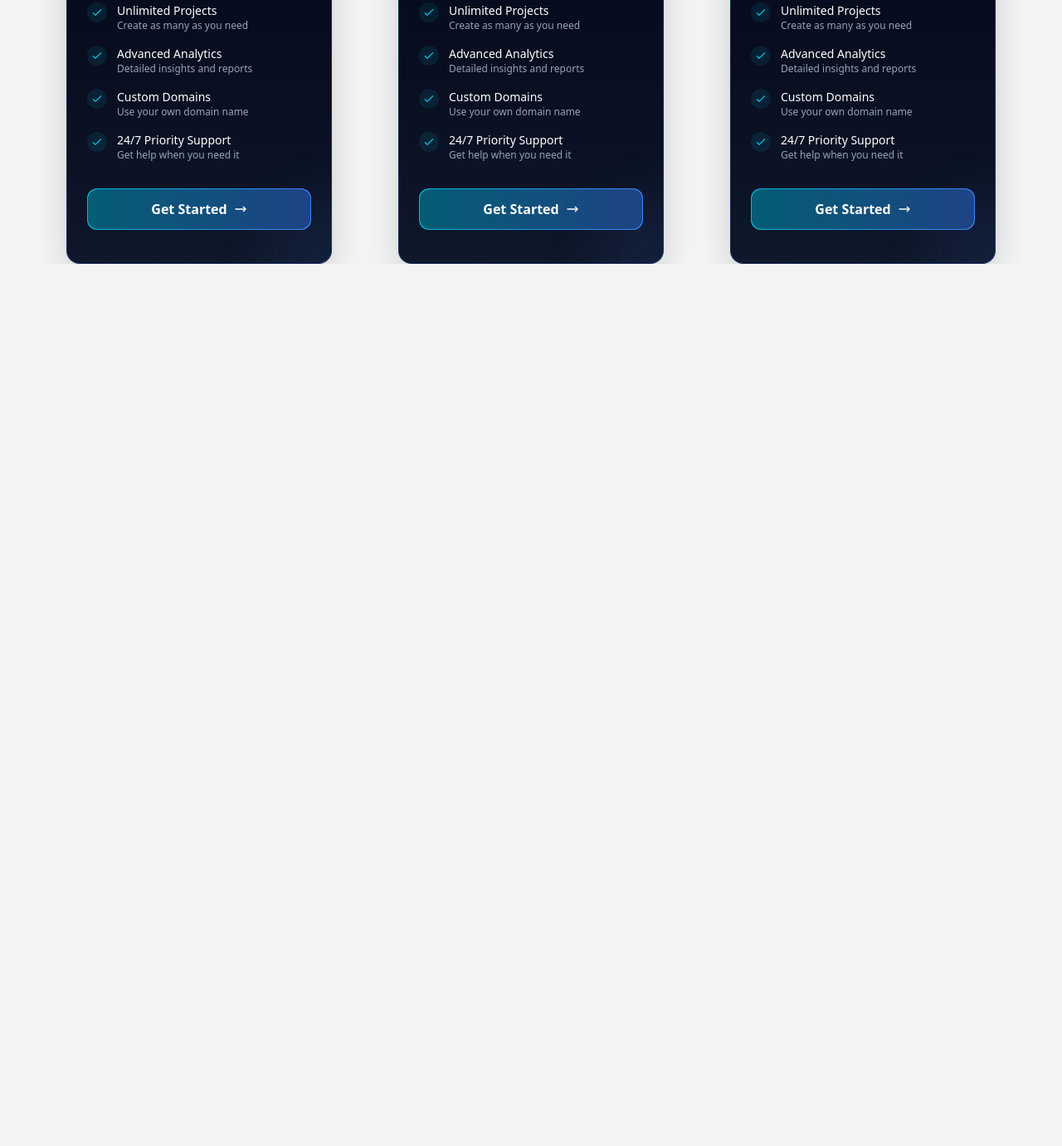
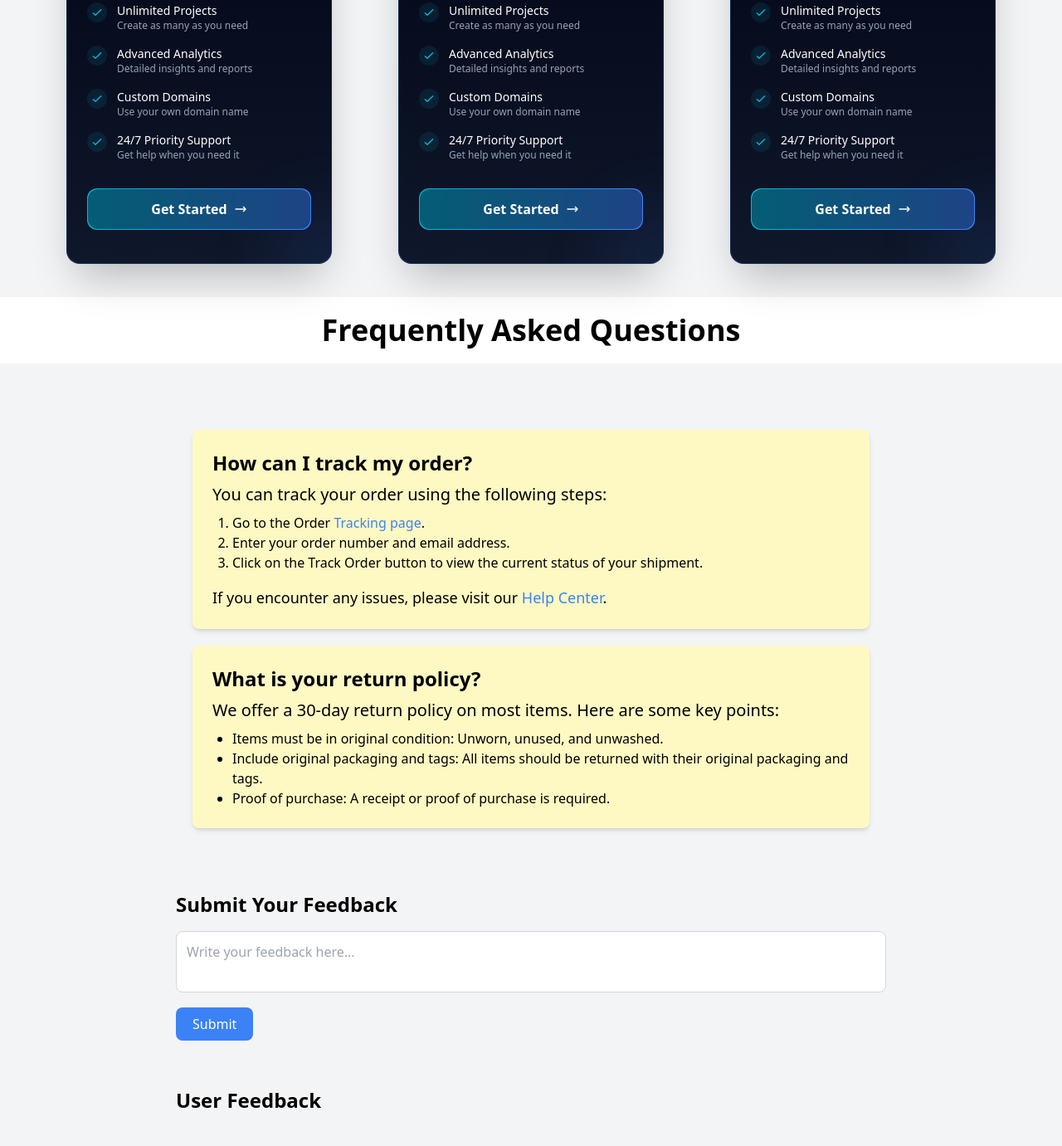
Before and after one commit to 5656ANUJ/alumniportal56, a website: page index.html in a window 1280 px wide. Shown: the part 3526-4907 px from the top of the page at 83% size. Before the commit the page ends 3844 px from the top, so only its background shows below. Drawn offline with nearby package versions, Linux system fonts and the light colour scheme.

Commit message:
feedback form

```diff
--- a/index.html
+++ b/index.html
@@ -557,6 +557,45 @@
         </div>
       </div>
     </div>
+    <div class="text-center bg-white my-10 p-5">
+      <h1 class="text-4xl font-semibold">Frequently Asked Questions</h1>
+  </div>
+
+  <div class="m-4 p-5 bg-gray-100 max-w-4xl mx-auto">
+      <div class="bg-yellow-100 m-5 p-6 rounded-lg shadow-md">
+          <h2 class="text-2xl font-semibold">How can I track my order?</h2>
+          <h3 class="text-xl mt-2">You can track your order using the following steps:</h3>
+          <ol class="list-decimal ml-6 mt-2">
+              <li>Go to the Order <a href="#" class="text-blue-500">Tracking page</a>.</li>
+              <li>Enter your order number and email address.</li>
+              <li>Click on the Track Order button to view the current status of your shipment.</li>
+          </ol>
+          <h4 class="text-lg mt-4">
+              If you encounter any issues, please visit our <a href="#" class="text-blue-500">Help Center</a>.
+          </h4>
+      </div>
+
+      <div class="bg-yellow-100 m-5 p-6 rounded-lg shadow-md">
+          <h2 class="text-2xl font-semibold">What is your return policy?</h2>
+          <h3 class="text-xl mt-2">We offer a 30-day return policy on most items. Here are some key points:</h3>
+          <ul class="list-disc ml-6 mt-2">
+              <li>Items must be in original condition: Unworn, unused, and unwashed.</li>
+              <li>Include original packaging and tags: All items should be returned with their original packaging and tags.</li>
+              <li>Proof of purchase: A receipt or proof of purchase is required.</li>
+          </ul>
+      </div>
+  </div>
+
+  <div class="m-4 p-5 bg-gray-100 max-w-4xl mx-auto">
+      <h2 class="text-2xl font-semibold mb-4">Submit Your Feedback</h2>
+      <textarea id="feedbackInput" class="w-full p-3 border border-gray-300 rounded-lg resize-none" placeholder="Write your feedback here..."></textarea>
+      <button onclick="submitFeedback()" class="mt-3 px-5 py-2 bg-blue-500 text-white rounded-lg w-full sm:w-auto">Submit</button>
+  </div>
+
+  <div class="m-4 p-5 bg-gray-100 max-w-4xl mx-auto">
+      <h2 class="text-2xl font-semibold mb-4">User Feedback</h2>
+      <div id="feedbackSection" class="space-y-4"></div>
+  </div>
 
   </main>
   <script>
@@ -591,6 +630,18 @@
     document.getElementById("prevBtn").addEventListener("click", prevSlide);
 
     startAutoSlide();
+
+    function submitFeedback() {
+            let feedbackInput = document.getElementById("feedbackInput");
+            let feedbackSection = document.getElementById("feedbackSection");
+            if (feedbackInput.value.trim() !== "") {
+                let feedbackDiv = document.createElement("div");
+                feedbackDiv.classList.add("p-3", "bg-white", "rounded-lg", "shadow-md");
+                feedbackDiv.textContent = feedbackInput.value;
+                feedbackSection.appendChild(feedbackDiv);
+                feedbackInput.value = "";
+            }
+        }
   </script>
 </body>
 
```
